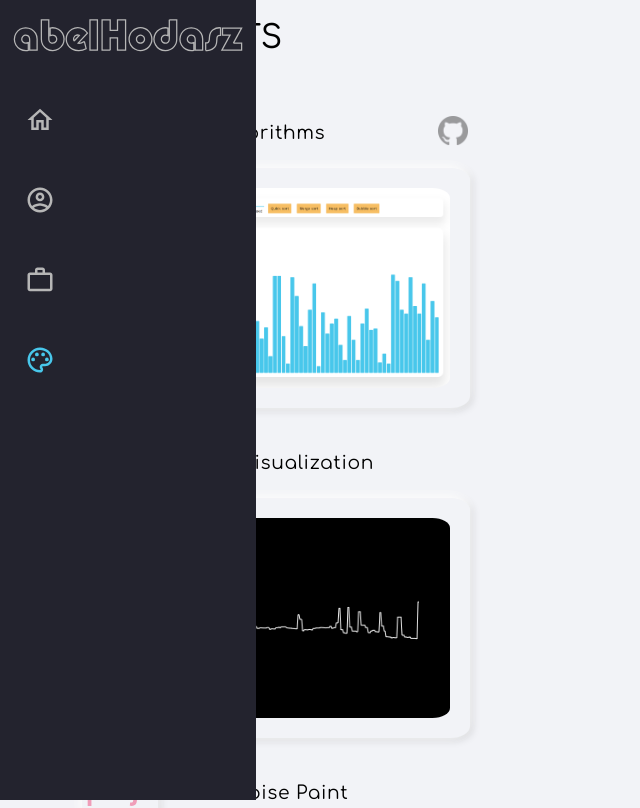
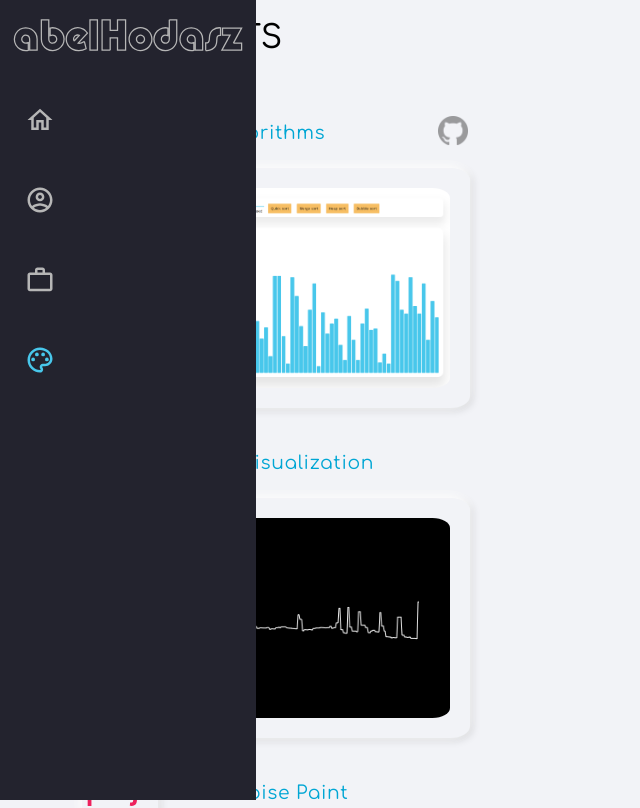
Before and after one commit to abelHodasz/abelHodasz, a React (Create React App) app: page /projects in a window 1280 px wide. Shown: the top 808 px of the page, without its empty margins (0-640 px from the left). Built offline with nearby package versions, Linux system fonts and the light colour scheme.

Commit message:
Minor changes, better links

```diff
--- a/src/components/ProjectSlider/ProjectSlider.css
+++ b/src/components/ProjectSlider/ProjectSlider.css
@@ -21,7 +21,6 @@
 }
 
 .project-logo-container .project-logo {
-  opacity: 0.4;
   width: auto;
   z-index: 0;
 }
@@ -99,9 +98,12 @@
   white-space: nowrap;
   text-overflow: ellipsis;
   overflow: hidden;
+  color: #00a6d4;
+  -webkit-transition: all 0.2s ease;
+  transition: all 0.2s ease;
 }
 
-.project-header a:hover {
+.project-header a h3:hover {
   color: #48c7eb;
 }
 
@@ -138,10 +140,6 @@
   .project-logo-container .project-logo {
     height: 30px;
   }
-  .project-logo-container:hover .play-icon {
-    -webkit-transform: scale(1.1);
-            transform: scale(1.1);
-  }
 }
 
 @media only screen and (max-width: 600px) {
@@ -169,9 +167,5 @@
   .project-logo-container .project-logo {
     height: 20px;
   }
-  .play-icon {
-    -webkit-transform: translate(-15%, -15%);
-            transform: translate(-15%, -15%);
-  }
 }
 /*# sourceMappingURL=ProjectSlider.css.map */
--- a/src/components/ProjectSlider/ProjectSlider.js
+++ b/src/components/ProjectSlider/ProjectSlider.js
@@ -2,25 +2,23 @@ import React, { useContext, Fragment } from "react";
 import { ProjectContext } from "../../context/ProjectContext";
 import "./ProjectSlider.css";
 import gitHubIcon from "../../static/icons/gitHubIcon.png";
-import PlayArrowRoundedIcon from "@material-ui/icons/PlayArrowRounded";
 import { useHistory } from "react-router-dom";
 
 export default function ProjectSlider(props) {
-    const projects = useContext(ProjectContext)[0];
+    const projects = props.projects;
     const history = useHistory();
 
-    return projects.map(project => (
-        <span className="project">
+    if (!props.projects) return null;
+
+    const projectToJsx = project => (
+        <span className="project" key={project.id}>
             <div className="project-header">
                 <span
                     className="project-logo-container"
                     onClick={() => {
-                        window.open(project.link);
+                        history.push("projects/category/" + project.category);
                     }}
                 >
-                    <span className="play-icon-container">
-                        <PlayArrowRoundedIcon className="play-icon" />
-                    </span>
                     <img src={project.logo} className="project-logo" alt="" />
                 </span>
                 <a href={project.page}>
@@ -45,10 +43,9 @@ export default function ProjectSlider(props) {
                 )}
             </div>
             <div
-                key={project.id}
                 className="project-container"
                 onClick={() => {
-                    history.push(project.page);
+                    window.open(project.link);
                 }}
             >
                 <img
@@ -63,5 +60,9 @@ export default function ProjectSlider(props) {
                 />
             </div>
         </span>
-    ));
+    );
+
+    if (!props.projects.length) return projectToJsx(projects);
+
+    return projects.map(projectToJsx);
 }
--- a/src/components/ProjectSlider/ProjectSlider.scss
+++ b/src/components/ProjectSlider/ProjectSlider.scss
@@ -2,6 +2,8 @@ $dark-grey: #23232e;
 $darkest-grey: #1c1c24;
 $light-grey: #f2f3f7;
 $light-blue: #48c7eb;
+$dark-blue: #00a6d4;
+
 $lightest-blue: #76d5f0;
 $box-shadow-white: -2px -2px 8px rgba(255, 255, 255, 1),
     -2px -2px 12px rgba(255, 255, 255, 0.5),
@@ -31,7 +33,6 @@ $box-shadow-white-hover: inset -2px -2px 8px rgba(255, 255, 255, 1),
     margin: auto 10px auto 2px;
     cursor: pointer;
     .project-logo {
-        opacity: 0.4;
         width: auto;
         z-index: 0;
     }
@@ -84,13 +85,16 @@ $box-shadow-white-hover: inset -2px -2px 8px rgba(255, 255, 255, 1),
         text-overflow: ellipsis;
         overflow: hidden;
         transition: color 0.2s ease;
+
         h3 {
             white-space: nowrap;
             text-overflow: ellipsis;
             overflow: hidden;
-        }
-        &:hover {
-            color: $light-blue;
+            color: $dark-blue;
+            transition: all 0.2s ease;
+            &:hover {
+                color: $light-blue;
+            }
         }
 
         text-decoration: none;
@@ -134,12 +138,6 @@ $box-shadow-white-hover: inset -2px -2px 8px rgba(255, 255, 255, 1),
     .project-logo-container .project-logo {
         height: 30px;
     }
-
-    .project-logo-container:hover {
-        .play-icon {
-            transform: scale(1.1);
-        }
-    }
 }
 
 @media only screen and (max-width: 600px) {
@@ -171,8 +169,4 @@ $box-shadow-white-hover: inset -2px -2px 8px rgba(255, 255, 255, 1),
     .project-logo-container .project-logo {
         height: 20px;
     }
-
-    .play-icon {
-        transform: translate(-15%, -15%);
-    }
 }
```
Also changed, not shown: 1 other file (tests, documents, lock files or other folders).
